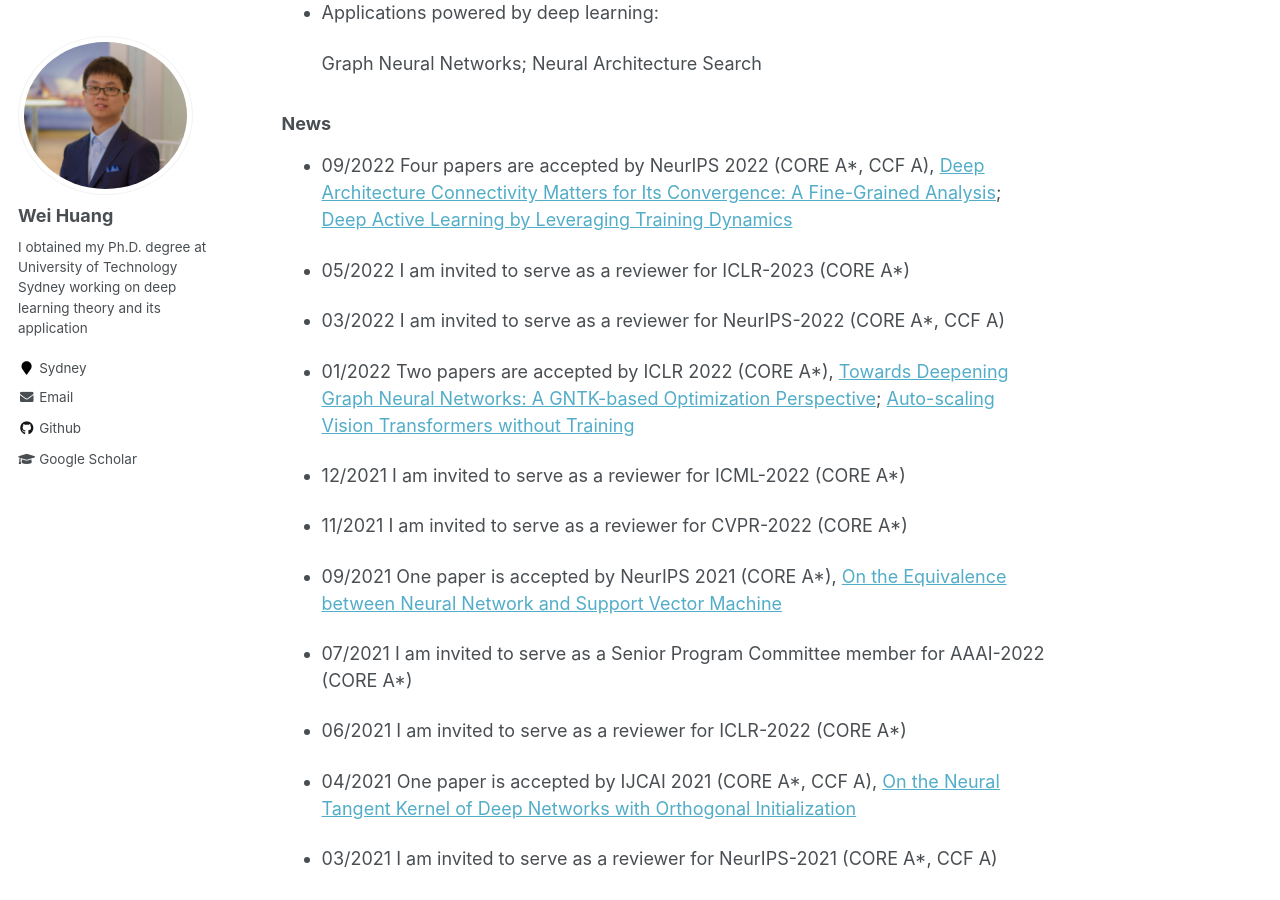
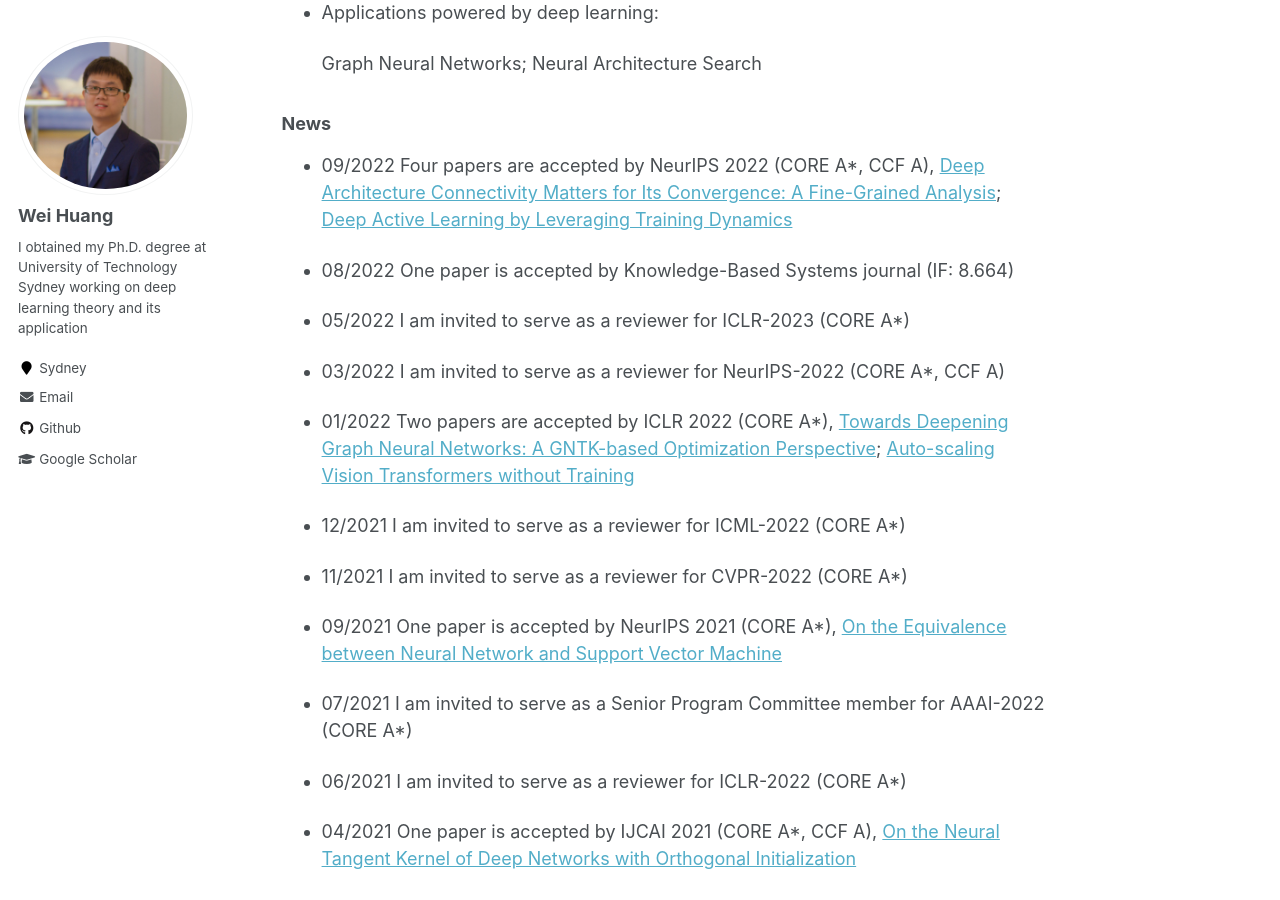
Before and after one commit to WeiHuang05/Weihuang05.github.io, a Jekyll site: the page built from index.md, in a window 1280 px wide and 900 px high, scrolled down 771 px. Built offline with Jekyll 4.4.1, drawn with Linux system fonts in a browser that asks for light colours.

Commit message:
Update index.md

```diff
--- a/index.md
+++ b/index.md
@@ -27,6 +27,8 @@ Please feel free to contact me if you want to cooperate or discuss with me on de
 
 * 09/2022 Four papers are accepted by NeurIPS 2022 (CORE A*, CCF A), [Deep Architecture Connectivity Matters for Its Convergence: A Fine-Grained Analysis](https://arxiv.org/abs/2205.05662); [Deep Active Learning by Leveraging Training Dynamics](https://arxiv.org/abs/2110.08611)
 
+* 08/2022 One paper is accepted by Knowledge-Based Systems journal (IF: 8.664)
+
 * 05/2022 I am invited to serve as a reviewer for ICLR-2023 (CORE A*)
 
 * 03/2022 I am invited to serve as a reviewer for NeurIPS-2022 (CORE A*, CCF A)
```
